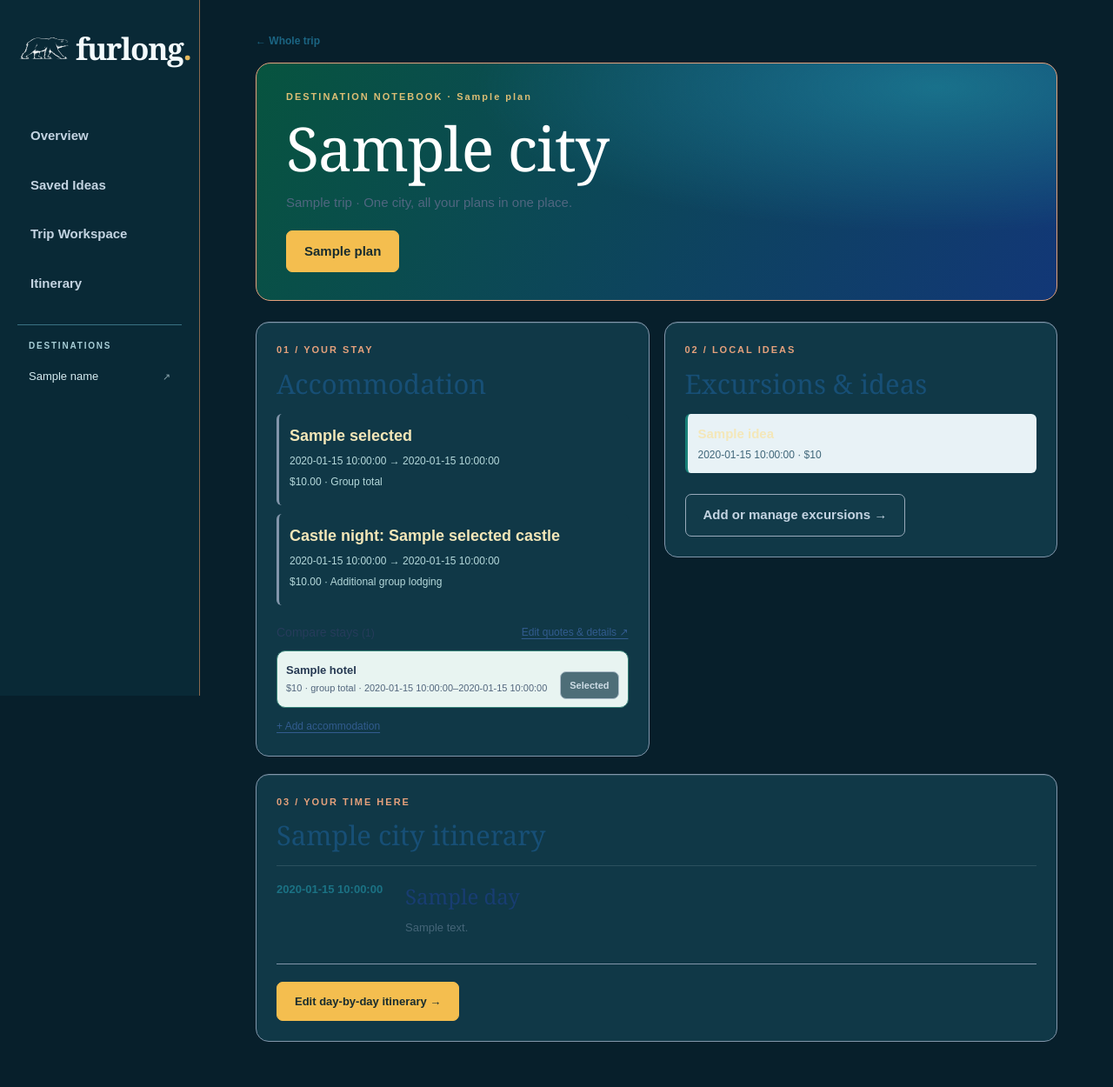
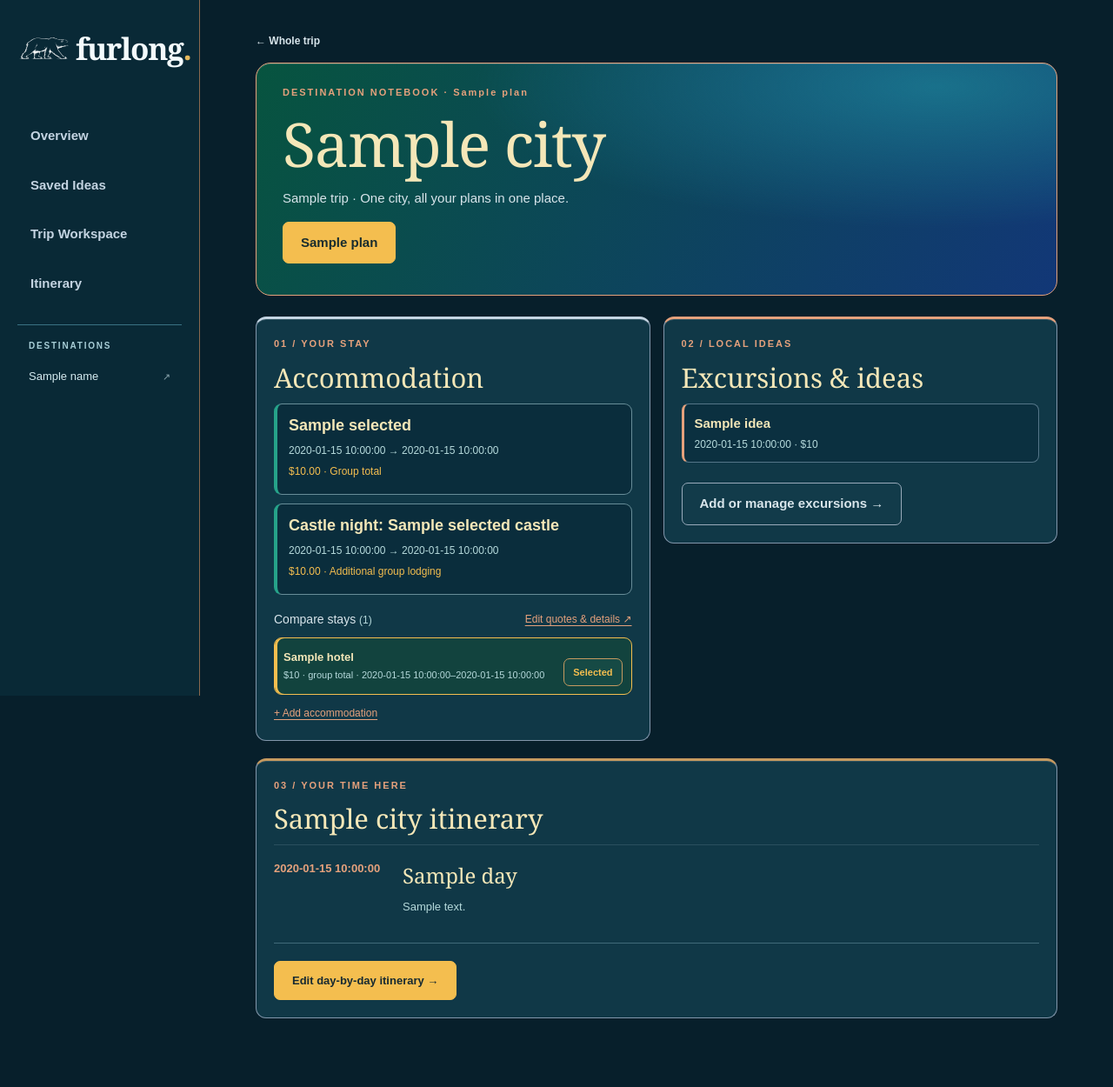
Before and after one commit to ShilohCadere/furlong, a Flask app: template templates/city.html in a window 1280 px wide. Shown: the whole page at 87% size. After the commit the page ends 1171 px from the top, so only its background shows below. Run offline with Flask 3, Linux system fonts and the light colour scheme; the visitor is signed in with stand-in values (Sample User, id 1); tables that the repository leaves empty hold one stand-in row (values such as "Sample post"); the template is opened without the code that fills it: most values are stand-ins (such as "Sample title", 1, 10 or a date in 2020).

Commit message:
Bring City Views into Design Atlas dark jewel palette

```diff
--- a/static/city-refinement.css
+++ b/static/city-refinement.css
@@ -1,20 +1,53 @@
-/* Destination workspace refinement: one city, compare without page-hopping. */
-.city-page-hero{padding-bottom:18px!important}
-.city-page-hero>p:not(.eyebrow){color:#506680}
-.city-hub-grid{align-items:start}
-.city-compare-heading{display:flex;align-items:center;justify-content:space-between;gap:12px;margin-top:21px;margin-bottom:10px}
-.city-compare-heading h3{font-family:var(--font-body);font-size:14px;margin:0;color:#263C5B}
-.city-compare-heading small{font-size:12px;font-weight:400}
-.city-compare-heading a,.city-manage-link{font-size:12px;color:#325C8F;text-decoration:underline;text-underline-offset:3px}
+/* Furlong Design Atlas: City Views.
+   Visual-only replacement. Preserves city selection, links, scenarios and records. */
+.city-page{background:var(--bg,#071f2b);color:var(--text,#f4e7b8)}
+.city-page .city-back{color:#d8e5eb;text-decoration:none}
+.city-page .city-back:hover{color:#f4be4f}
+.city-page-hero{padding:25px 30px 22px!important;background:radial-gradient(ellipse at 85% 10%,#19718b,transparent 48%),linear-gradient(120deg,#07543f,#123777)!important;border:1px solid #e5a17c!important;box-shadow:inset 0 1px 0 #d8e5eb33}
+.city-page-hero h1{color:#f4e7b8!important}
+.city-page-hero .eyebrow{color:#e5a17c!important}
+.city-page-hero>p:not(.eyebrow){color:#d8e5eb!important}
+.city-page-hero .scenario-tabs{margin-top:13px!important}
+.city-page .sidebar-city-jumps a{color:#c4d4e2}
+.city-page .sidebar-city-jumps .city-nav-active,.sidebar-city-jumps .city-nav-active{color:#f4be4f!important;border-color:#c69a60!important;background:#164657!important}
+.city-hub-grid{align-items:start;gap:15px}
+.city-hub-panel,.city-days{background:#103847!important;border:1px solid #8296ab!important;border-radius:12px!important;padding:20px!important;color:#d8e5eb!important;box-shadow:inset 0 1px 0 #d8e5eb22}
+.city-hub-panel:first-child{border-top:3px solid #c4d4e2!important}
+.city-hub-panel:nth-child(2){border-top:3px solid #e5a17c!important}
+.city-days{border-top:3px solid #c69a60!important}
+.city-hub-panel h2,.city-days h2{color:#f4e7b8!important;font-weight:400;margin-bottom:13px!important}
+.city-hub-panel p,.city-days>p:not(.eyebrow){color:#b5d9db!important}
+.city-hub-panel .eyebrow,.city-days .eyebrow{color:#e5a17c!important}
+.city-selected-stay{background:#0a2d3c!important;border:1px solid #678d98!important;border-left:4px solid #26a38a!important;border-radius:9px!important;color:#d8e5eb!important;padding:11px 13px!important}
+.city-selected-stay strong{color:#f4e7b8!important}
+.city-selected-stay p{color:#b5d9db!important}
+.city-selected-stay p:last-child{color:#f4be4f!important}
+.city-compare-heading{display:flex;align-items:center;justify-content:space-between;gap:12px;margin-top:18px;margin-bottom:10px}
+.city-compare-heading h3{font-family:var(--font-body);font-size:14px;margin:0;color:#d8e5eb!important}
+.city-compare-heading small{font-size:12px;font-weight:400;color:#b5d9db}
+.city-compare-heading a,.city-manage-link{font-size:12px;color:#e5a17c!important;text-decoration:underline;text-underline-offset:3px}
+.city-compare-heading a:hover,.city-manage-link:hover{color:#f4be4f!important}
 .city-hotel-list{display:grid;gap:7px}
-.city-hotel-row{border:1px solid #D4DEEB;border-radius:10px;background:#F8FAFE;padding:9px 10px;display:flex;align-items:center;justify-content:space-between;gap:10px}
-.city-hotel-current{background:#E8F4F1;border-color:#388478}
+.city-hotel-row{border:1px solid #547588!important;border-radius:9px;background:#0a2d3c!important;padding:9px 10px;display:flex;align-items:center;justify-content:space-between;gap:10px;color:#d8e5eb!important}
+.city-hotel-current{background:#12433e!important;border-color:#f4be4f!important;box-shadow:inset 3px 0 0 #f4be4f}
 .city-hotel-description{display:flex;flex-direction:column;min-width:0;gap:3px}
-.city-hotel-description strong{font-size:13px;line-height:1.35;color:#263952;overflow-wrap:anywhere}
-.city-hotel-description small{font-size:11px;color:#52667D}
+.city-hotel-description strong{font-size:13px;line-height:1.35;color:#f4e7b8!important;overflow-wrap:anywhere}
+.city-hotel-description small{font-size:11px;color:#b5d9db!important}
 .city-hotel-row form{flex-shrink:0}
-.city-hotel-row .secondary-btn{padding:7px 10px;font-size:11px}
-.city-hotel-row button:disabled{opacity:.72;cursor:default}
+.city-hotel-row .secondary-btn{padding:7px 10px;font-size:11px;background:#123b4a!important;border:1px solid #99aabb!important;color:#d8e5eb!important}
+.city-hotel-row button:disabled{opacity:1!important;color:#f4be4f!important;background:#164a45!important;border-color:#c69a60!important;cursor:default}
 .city-manage-link{display:inline-block;margin-top:12px}
-.city-empty{font-size:13px;color:#657589}
+.city-empty{font-size:13px;color:#b5d9db!important}
+.city-idea{background:#0b3040!important;border:1px solid #547588!important;border-left:3px solid #e5a17c!important;border-radius:8px!important;padding:11px 12px!important;margin:9px 0!important}
+.city-idea strong{color:#f4e7b8!important}
+.city-idea span{color:#b5d9db!important}
+.city-hub-panel>.secondary-btn{background:#123b4a!important;border:1px solid #99aabb!important;color:#d8e5eb!important}
+.city-day{border-bottom:1px solid #416a79!important;color:#d8e5eb!important}
+.city-day-date{color:#e5a17c!important}
+.city-day h3{color:#f4e7b8!important}
+.city-day p{color:#b5d9db!important}
+.city-day-activity{background:#0a2d3c!important;border:1px solid #547588;border-radius:8px;color:#d8e5eb!important}
+.city-day-activity strong{color:#f4be4f!important}
+.city-days>.primary-btn{background:#f4be4f!important;border-color:#f4be4f!important;color:#172a31!important}
+@media(max-width:720px){.city-page-hero{padding:20px!important}.city-hub-grid{grid-template-columns:1fr}.city-hub-panel,.city-days{padding:16px!important}}
 @media(max-width:650px){.city-compare-heading{align-items:flex-start;flex-direction:column}.city-hotel-row{padding:10px 8px}}
```
